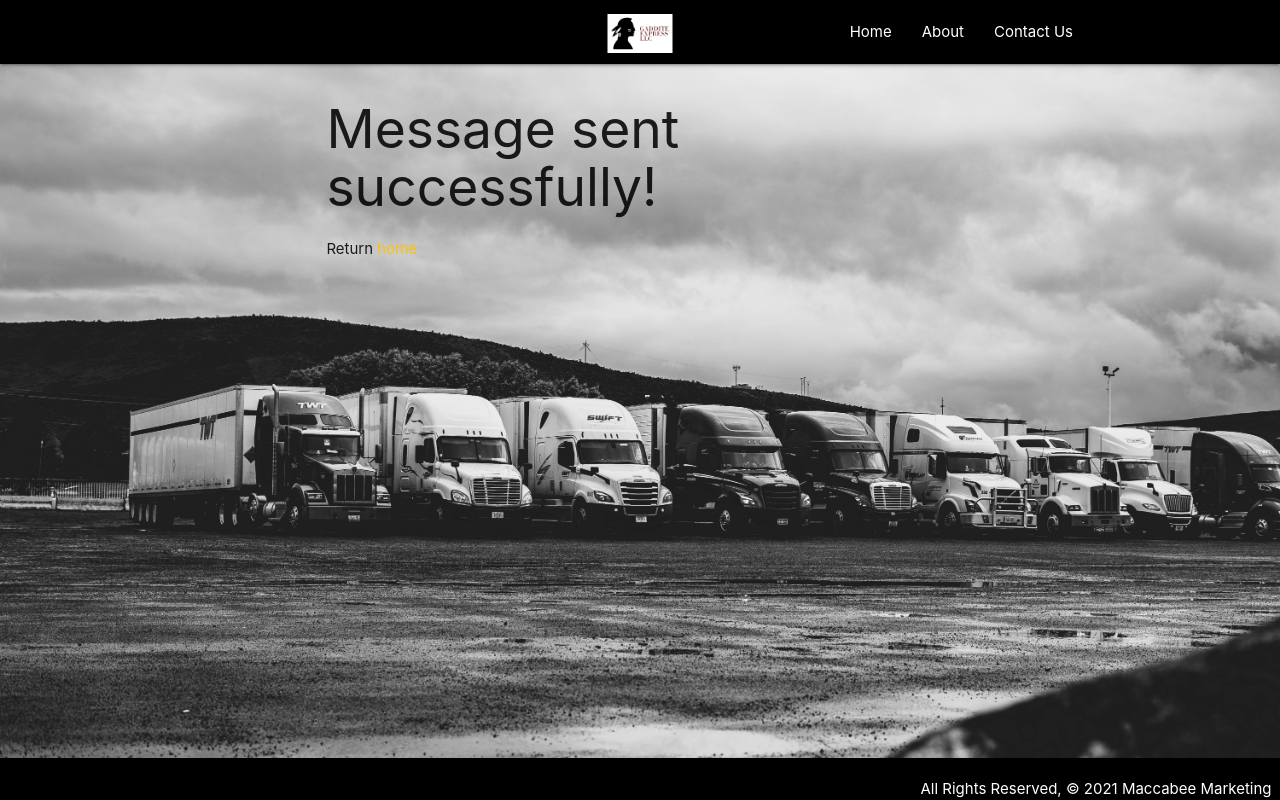
After one commit to onias17/truck, a Django app: template main_app/templates/messages/success.html in a window 1280 px wide. The commit adds this page. Run offline with Django 3.2, Linux system fonts and the light colour scheme; the template is opened without the code that fills it, so the values that code supplies are empty; parts of the project's set-up code (start-up, migrations or seed data) failed here and were passed over.

Commit message:
fixed some edits

```diff
--- a/main_app/templates/base.html
+++ b/main_app/templates/base.html
@@ -41,10 +41,8 @@
     </main>
 
     <footer class="black page-footer">
-        <div class="right container">All Rights Reserved, &copy; 2021 Macabbee Marketing &nbsp;</div>
+        <div class="right container">All Rights Reserved, &copy; 2021 Maccabee Marketing &nbsp;</div>
     </footer>
-
-    <a href="{% url 'new_message' %}"><button class="material-icons" id="email">email</button></a>
 
 </body>
 </html>
--- a/main_app/templates/home.html
+++ b/main_app/templates/home.html
@@ -22,4 +22,6 @@
     </div>
 </section>
 
+<a href="{% url 'add_message' %}"><button class="material-icons" id="email">email</button></a>
+
 {% endblock %}
--- a/main_app/templates/messages/new.html
+++ b/main_app/templates/messages/new.html
@@ -3,7 +3,7 @@
 
 <div class="container inquiry" id="new">
     <h1>Send Us A Message!</h1>
-    <form action="{% url 'new_message' %}" method="post">
+    <form action="{% url 'add_message' %}" method="post">
         {% csrf_token %}
         {{ form.as_p }}
         <button class="btn black-text" type="submit">Submit</button>
--- /dev/null
+++ b/main_app/templates/messages/success.html
@@ -0,0 +1,9 @@
+{% extends 'base.html' %}
+{% block content %}
+
+<div class="container" id="submit">
+    <h2>Message sent successfully!</h2>
+    <p>Return <a class="amber-text accent-3 here" href="/">home</a></p>
+</div>
+
+{% endblock %}
--- a/main_app/urls.py
+++ b/main_app/urls.py
@@ -4,5 +4,5 @@ from . import views
 urlpatterns = [
     path('', views.home, name='home'),
     # Message Routes
-    path('messages/new/', views.new_message, name='new_message')
+    path('messages/new/', views.add_message, name='add_message')
 ]
```
Also changed, not shown: main_app/views.py (+15 -15 lines).
